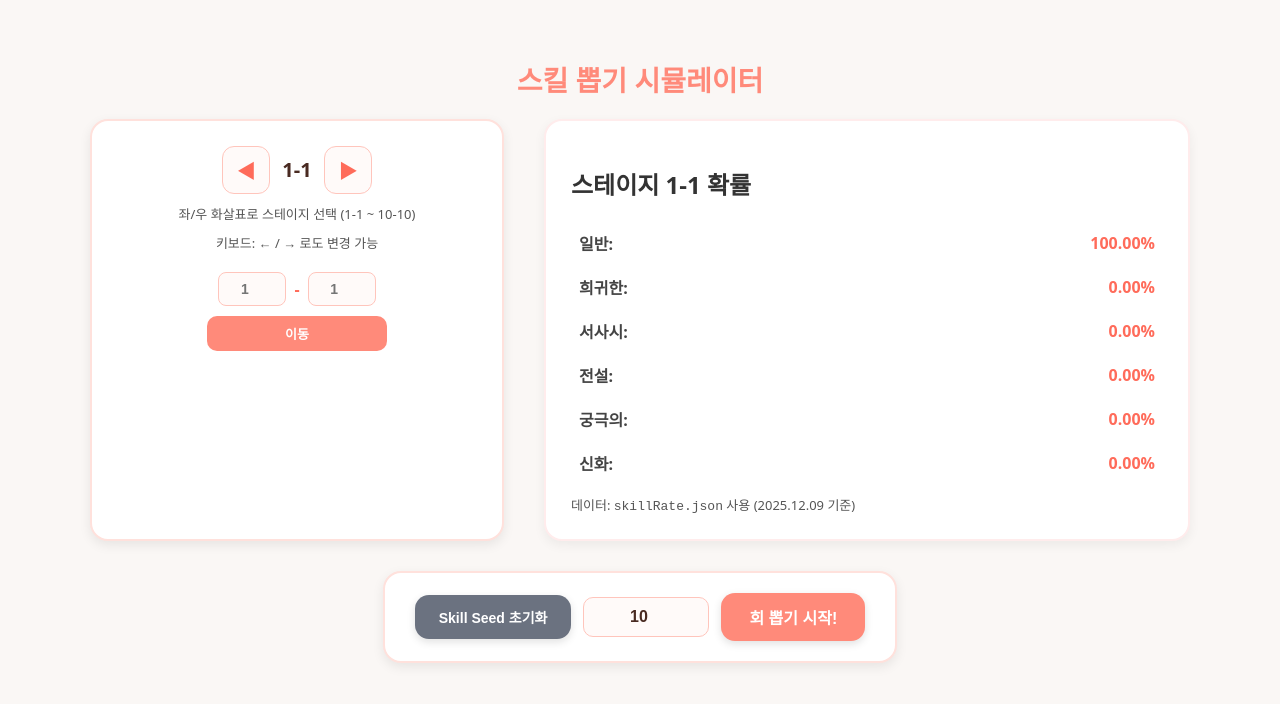
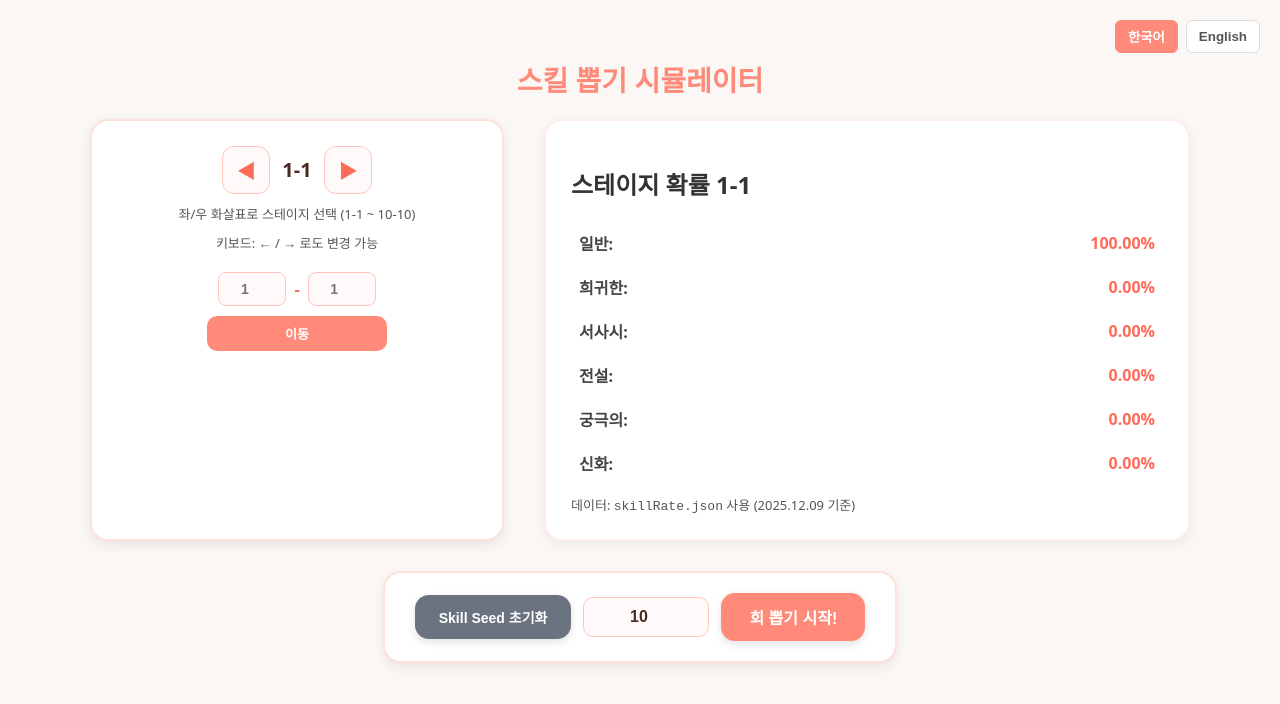
Before and after one commit to abc9999987/forge-master-skill-simulator, a plain HTML site: page index.html in a window 1280 px wide. Drawn offline with Linux system fonts and the light colour scheme.

Commit message:
번역 추가

```diff
--- a/index.html
+++ b/index.html
@@ -7,7 +7,12 @@
 	<link rel="stylesheet" href="style.css" />
 </head>
 <body>
-	<h1>스킬 뽑기 시뮬레이터</h1>
+    <!-- 언어 선택 UI 추가 -->
+    <div class="lang-selector">
+        <button data-lang="ko" class="lang-btn active">한국어</button>
+        <button data-lang="en" class="lang-btn">English</button>
+    </div>
+	<h1 data-lang-key="appTitle">스킬 뽑기 시뮬레이터</h1>
 	<div class="container">
 		<div class="left">
 		<div class="stage-controls">
@@ -15,8 +20,8 @@
 			<div class="stage-display" id="stageText">1-1</div>
 			<button id="nextBtn" class="arrow" title="다음 스테이지">▶</button>
 		</div>
-		<div class="muted">좌/우 화살표로 스테이지 선택 (1-1 ~ 10-10)</div>
-		<div class="muted">키보드: ← / → 로도 변경 가능</div>
+		<div class="muted" data-lang-key="stageSelectHelp1">좌/우 화살표로 스테이지 선택 (1-1 ~ 10-10)</div>
+        <div class="muted" data-lang-key="stageSelectHelp2">키보드: ← / → 로도 변경 가능</div>
 
         <div class="stage-input-area">
 			<div class="input-group">
@@ -24,7 +29,7 @@
 				<span>-</span>
 				<input type="number" id="minorInput" min="1" max="10" placeholder="1" />
 			</div>
-			<button id="goBtn" class="go-btn">이동</button>
+			<button id="goBtn" data-lang-key="goToStage" class="go-btn">이동</button>
 		</div>
 		</div>
 
@@ -42,15 +47,15 @@
 
 <div class="simulate-section">
 	<div class="simulate-controls">
-		<button id="resetSeedBtn" class="reset-seed-btn">Skill Seed 초기화</button>
+		<button id="resetSeedBtn" data-lang-key="resetSeed" class="reset-seed-btn">Skill Seed 초기화</button>
 		<input type="number" id="trialCount" min="1" max="1000" value="10" placeholder="10" />
-		<button id="simulateBtn" class="simulate-btn">회 뽑기 시작!</button>
+		<button id="simulateBtn" data-lang-key="startSimulate" class="simulate-btn">회 뽑기 시작!</button>
 	</div>
 </div>
 
 <div class="result-section" id="resultSection" style="display:none;">
 	<div class="result-header" id="resultHeader">
-		<h2 class="result-section-h2">뽑기 결과</h2>
+		<h2 data-lang-key="resultTitle" class="result-section-h2">뽑기 결과</h2>
 		<span id="toggleArrow" class="toggle-arrow">▼</span>
 	</div>
 	<div id="resultGrid" class="result-grid"></div>
--- a/script.js
+++ b/script.js
@@ -1,5 +1,85 @@
 // 숫자 -> 키 매핑
 const words = ['one', 'two', 'three', 'four', 'five', 'six', 'seven', 'eight', 'nine', 'ten'];
+
+// 최상단에 언어 데이터 추가
+const i18n = {
+    ko: {
+        appTitle: "스킬 뽑기 시뮬레이터",
+        stageProbTitle: "스테이지 확률",
+        stageSelectHelp1: "좌/우 화살표로 스테이지 선택 (1-1 ~ 10-10)",
+        stageSelectHelp2: "키보드: ← / → 로도 변경 가능",
+        goToStage: "이동",
+        resetSeed: "Skill Seed 초기화",
+        startSimulate: "회 뽑기 시작!",
+        resultTitle: "뽑기 결과",
+        rateNormal: "일반",
+        rateRare: "희귀한",
+        rateEpic: "서사시",
+        rateLegendary: "전설",
+        rateUltimate: "궁극의",
+        rateMythic: "신화",
+        skillCountUnit: "개",
+        // ... 기타 모든 텍스트
+    },
+    en: {
+        appTitle: "Skill Gacha Simulator",
+        stageProbTitle: "Stage Probabilities",
+        stageSelectHelp1: "Select stage with Left/Right arrows (1-1 ~ 10-10)",
+        stageSelectHelp2: "Keyboard: ← / → also works",
+        goToStage: "Go",
+        resetSeed: "Reset Skill Seed",
+        startSimulate: "Trials Start!",
+        resultTitle: "Gacha Results",
+        rateNormal: "Normal",
+        rateRare: "Rare",
+        rateEpic: "Epic",
+        rateLegendary: "Legendary",
+        rateUltimate: "Ultimate",
+        rateMythic: "Mythic",
+        skillCountUnit: "ea",
+        // ... etc.
+    }
+};
+
+let currentLang = localStorage.getItem('language') || 'ko';
+
+// 언어 업데이트 함수
+function updateLanguage(lang) {
+    currentLang = lang;
+    localStorage.setItem('language', lang);
+
+    document.querySelectorAll('[data-lang-key]').forEach(el => {
+        const key = el.dataset.langKey;
+        if (i18n[lang][key]) {
+            el.textContent = i18n[lang][key];
+        }
+    });
+
+    // 동적으로 생성되는 텍스트들도 업데이트
+    renderRates();
+    // 만약 결과가 표시된 상태라면 결과 텍스트도 업데이트
+    const resultSection = document.getElementById('resultSection');
+    if(resultSection.style.display === 'block') {
+        // displayResults 함수를 다시 호출하거나, 텍스트만 바꾸는 로직 추가
+    }
+
+    // 활성 버튼 스타일 업데이트
+    document.querySelectorAll('.lang-btn').forEach(btn => {
+        btn.classList.toggle('active', btn.dataset.lang === lang);
+    });
+}
+
+// 언어 버튼 이벤트 리스너
+document.querySelectorAll('.lang-btn').forEach(btn => {
+    btn.addEventListener('click', () => {
+        updateLanguage(btn.dataset.lang);
+    });
+});
+
+// 페이지 로드 시 초기 언어 설정
+document.addEventListener('DOMContentLoaded', () => {
+    updateLanguage(currentLang);
+});
 
 // localStorage에서 마지막 선택 스테이지 불러오기
 const savedStage = localStorage.getItem('selectedStage');
@@ -35,7 +115,8 @@ function renderRates() {
     stageText.textContent = `${major}-${minor}`;
     ratesTbody.innerHTML = '';
     warningEl.style.display = 'none';
-	stageTitle.textContent = `스테이지 ${major}-${minor} 확률`;
+    // i18n 객체를 사용하도록 수정
+    stageTitle.textContent = `${i18n[currentLang].stageProbTitle} ${major}-${minor}`;
 
     // 현재 선택된 스테이지를 localStorage에 저장
     localStorage.setItem('selectedStage', `${major}-${minor}`);
@@ -56,12 +137,12 @@ function renderRates() {
 
 	const rates = data[maj][min];
 	const mapping = [
-		['normal', '일반'],
-		['rare', '희귀한'],
-		['epic', '서사시'],
-		['legendary', '전설'],
-		['ultimate', '궁극의'],
-		['mythic', '신화']
+        ['normal', i18n[currentLang].rateNormal],
+        ['rare', i18n[currentLang].rateRare],
+        ['epic', i18n[currentLang].rateEpic],
+        ['legendary', i18n[currentLang].rateLegendary],
+        ['ultimate', i18n[currentLang].rateUltimate],
+        ['mythic', i18n[currentLang].rateMythic]
     ];
 
 	for (const [key, label] of mapping) {
--- a/style.css
+++ b/style.css
@@ -385,6 +385,30 @@ button.primary:hover {
 	transform: scale(1.1);
 }
 
+.lang-selector {
+    position: absolute;
+    top: 20px;
+    right: 20px;
+    display: flex;
+    gap: 8px;
+}
+
+.lang-btn {
+    background: #fff;
+    border: 1px solid #ddd;
+    padding: 6px 12px;
+    border-radius: 6px;
+    cursor: pointer;
+    font-weight: 600;
+    color: #555;
+}
+
+.lang-btn.active {
+    background: #ff8a7a;
+    color: white;
+    border-color: #ff8a7a;
+}
+
 /* 반응형 레이아웃: 모바일 화면 대응 */
 @media (max-width: 768px) {
 	body {
```
Lines whose indentation alone changed are shown as unchanged.
